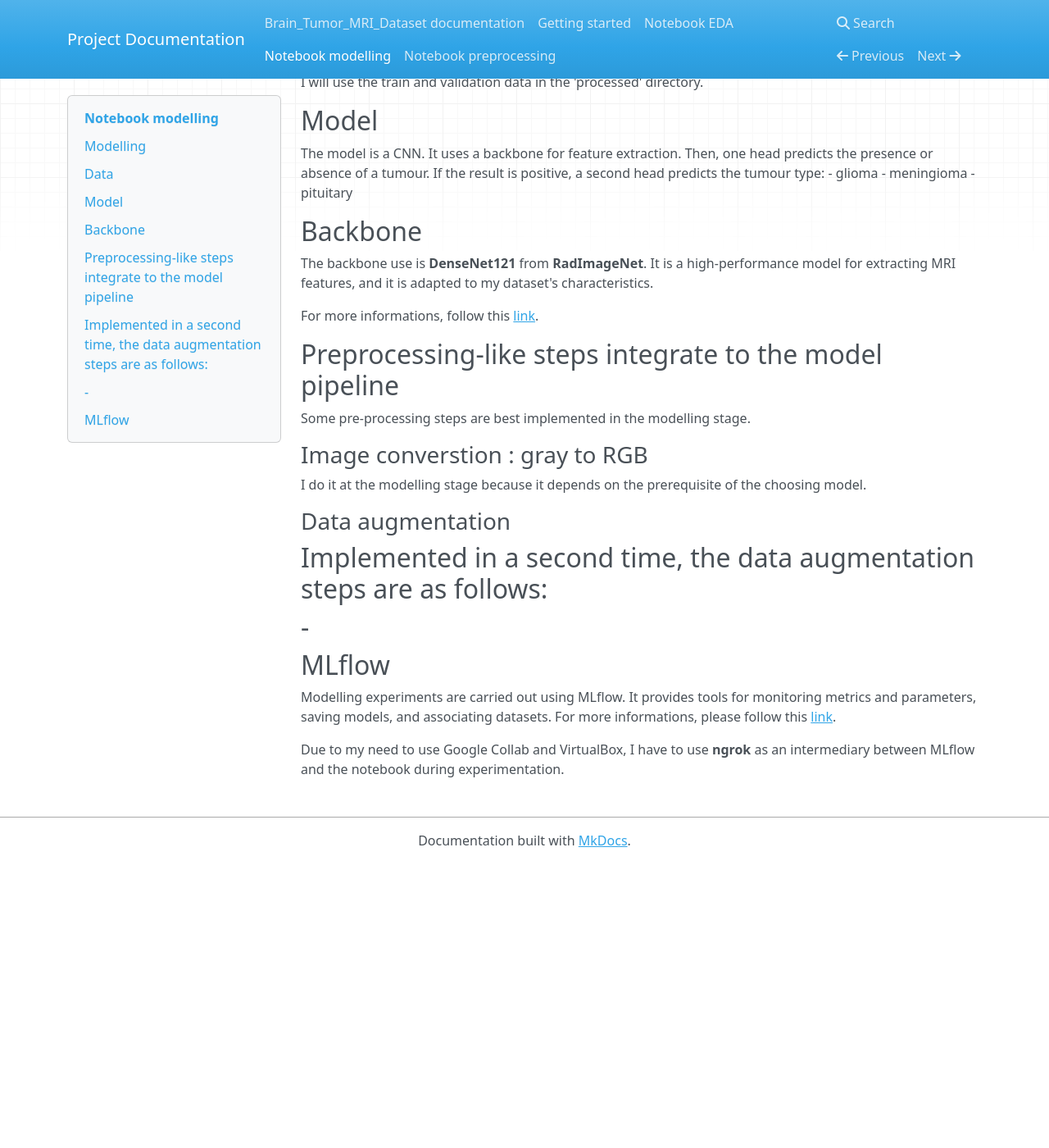
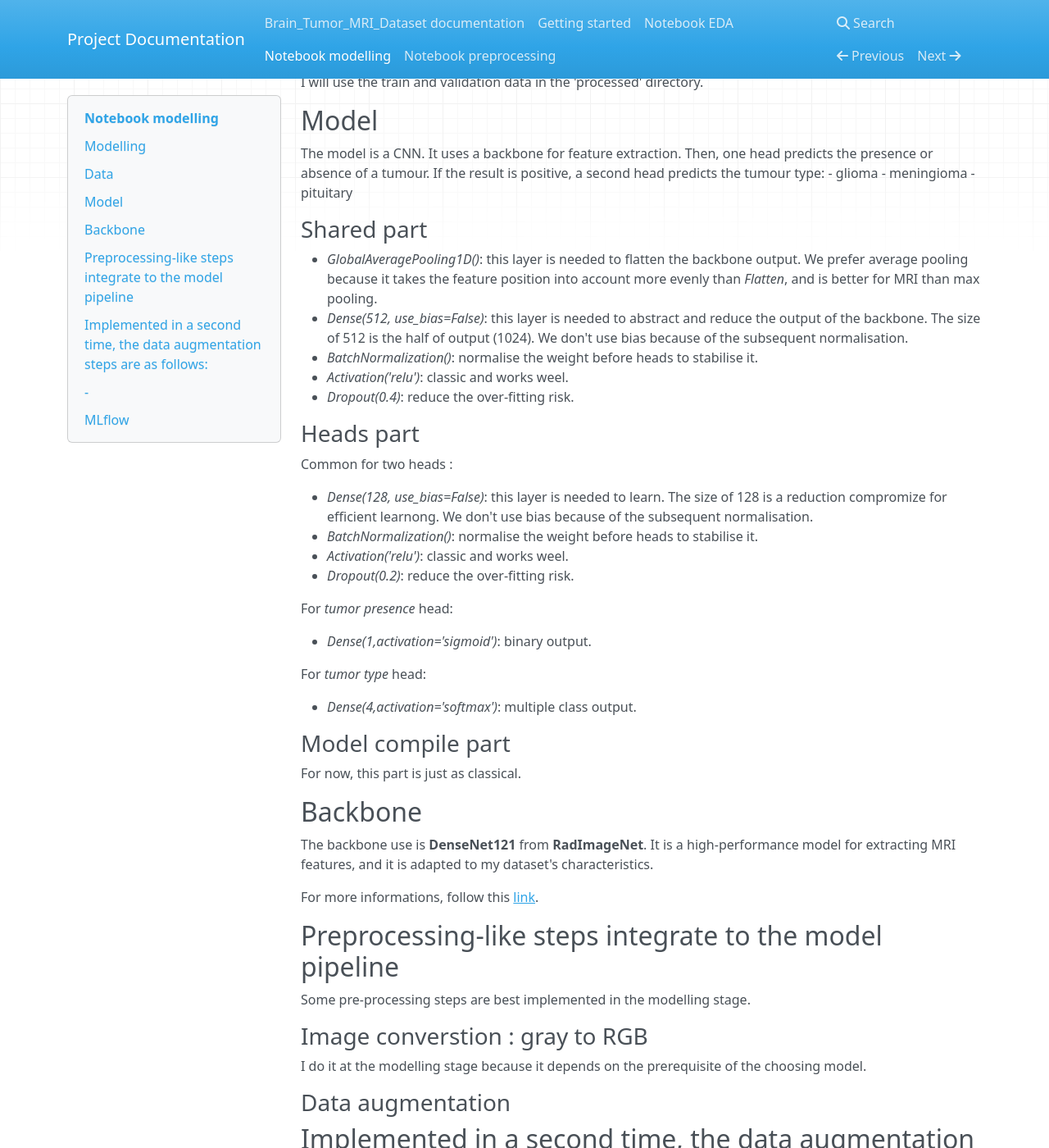
Before and after one commit to Jeremy-Duval-PhD/Brain_Tumor_MRI_Dataset, an MkDocs documentation site: the page built from docs/docs/notebook_modelling.md, in a window 1280 px wide and 1400 px high, scrolled down 515 px. Shown: the whole window at 82% size. Built offline with MkDocs 1.6.1, drawn with Linux system fonts in a browser that asks for light colours; nearby versions of some CDN libraries; before the commit the page ends 1568 px from its top, so only the background shows below that.

Commit message:
WIP: modelling: first model writed

```diff
--- a/docs/docs/notebook_modelling.md
+++ b/docs/docs/notebook_modelling.md
@@ -27,6 +27,35 @@ The model is a CNN. It uses a backbone for feature extraction. Then, one head pr
 - meningioma
 - pituitary
 
+### Shared part
+
+- *GlobalAveragePooling1D()*: this layer is needed to flatten the backbone output. We prefer average pooling because it takes the feature position into account more evenly than *Flatten*, and is better for MRI than max pooling.
+- *Dense(512, use_bias=False)*: this layer is needed to abstract and reduce the output of the backbone. The size of 512 is the half of output (1024). We don't use bias because of the subsequent normalisation.
+- *BatchNormalization()*: normalise the weight before heads to stabilise it.
+- *Activation('relu')*: classic and works weel.
+- *Dropout(0.4)*: reduce the over-fitting risk.
+
+### Heads part
+
+Common for two heads :
+
+- *Dense(128, use_bias=False)*: this layer is needed to learn. The size of 128 is a reduction compromize for efficient learnong. We don't use bias because of the subsequent normalisation.
+- *BatchNormalization()*: normalise the weight before heads to stabilise it.
+- *Activation('relu')*: classic and works weel.
+- *Dropout(0.2)*: reduce the over-fitting risk.
+
+For *tumor presence* head:
+
+- *Dense(1,activation='sigmoid')*: binary output.
+
+For *tumor type* head:
+
+- *Dense(4,activation='softmax')*: multiple class output.
+
+### Model compile part
+
+For now, this part is just as classical.
+
 ## Backbone
 
 The backbone use is **DenseNet121** from **RadImageNet**. It is a high-performance model for extracting MRI features, and it is adapted to my dataset's characteristics.
```
Also changed, not shown: 3 other files.
